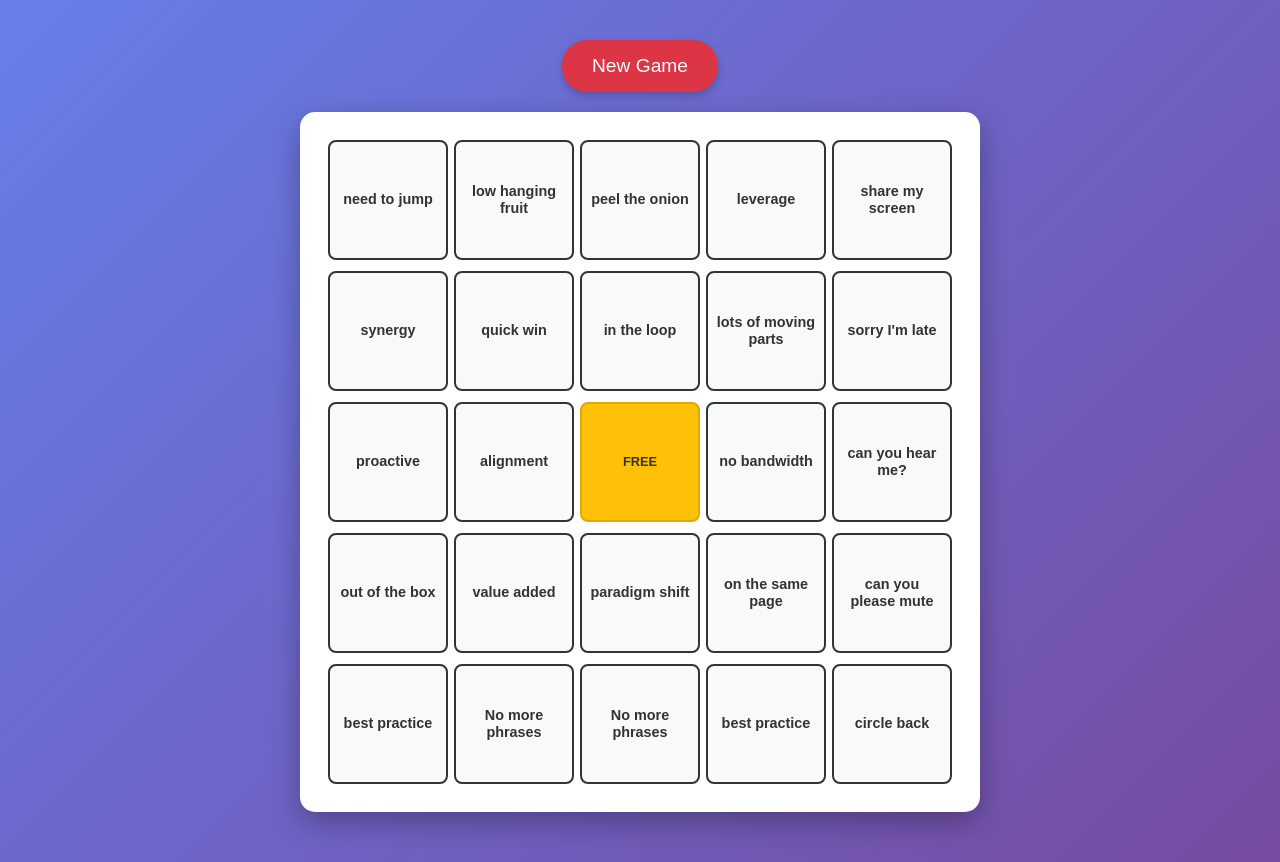
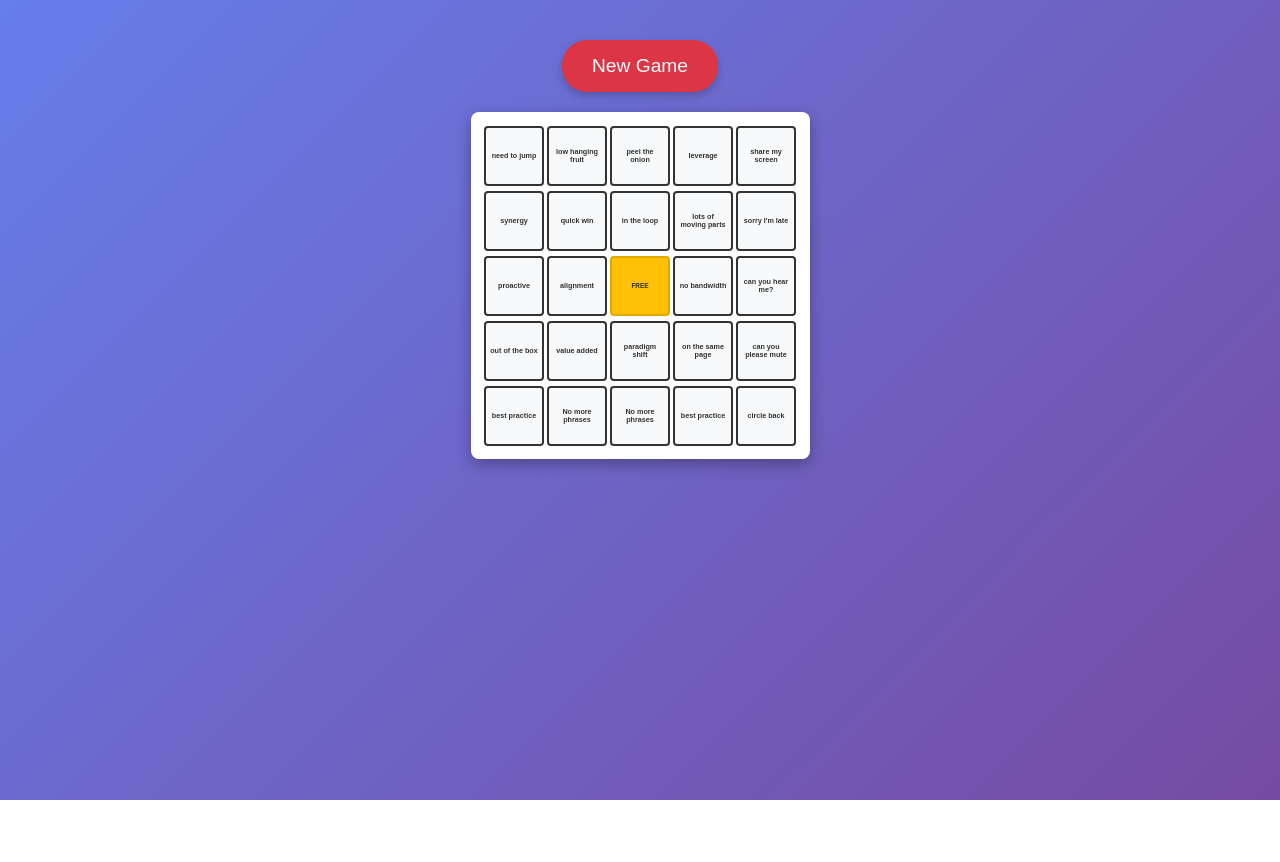
Before and after one commit to moxious/meeting-cost-timer, a React (Create React App) app in the folder bingo/: page / in a window 1280 px wide. After the commit the page ends 800 px from the top, so only its background shows below. Built offline with nearby package versions, Linux system fonts and the light colour scheme; the HTML template or start-up script is replaced by a standard one.

Commit message:
state & css fixes

```diff
--- a/bingo/src/BingoBoard.css
+++ b/bingo/src/BingoBoard.css
@@ -17,15 +17,15 @@
 .bingo-board {
   display: inline-block;
   background: white;
-  border-radius: 15px;
-  padding: clamp(10px, 2vw, 20px);
-  box-shadow: 0 10px 30px rgba(0, 0, 0, 0.3);
-  margin-bottom: 30px;
+  border-radius: 8px;
+  padding: clamp(5px, 1vw, 10px);
+  box-shadow: 0 5px 15px rgba(0, 0, 0, 0.3);
+  margin-bottom: 15px;
 }
 
 .bingo-row {
   display: flex;
-  margin-bottom: 5px;
+  margin-bottom: 2px;
 }
 
 .bingo-row:last-child {
@@ -33,14 +33,14 @@
 }
 
 .bingo-cell {
-  width: clamp(60px, 15vw, 120px);
-  height: clamp(60px, 15vw, 120px);
-  margin: 2px;
+  width: clamp(30px, 7.5vw, 60px);
+  height: clamp(30px, 7.5vw, 60px);
+  margin: 1px;
   border: 2px solid #333;
-  border-radius: 8px;
+  border-radius: 4px;
   background: #f8f9fa;
   color: #333;
-  font-size: clamp(0.6rem, 2vw, 0.9rem);
+  font-size: clamp(0.3rem, 1vw, 0.45rem);
   font-weight: bold;
   cursor: pointer;
   transition: all 0.3s ease;
@@ -48,8 +48,8 @@
   align-items: center;
   justify-content: center;
   text-align: center;
-  padding: clamp(4px, 1vw, 8px);
-  line-height: 1.2;
+  padding: clamp(2px, 0.5vw, 4px);
+  line-height: 1.1;
   word-wrap: break-word;
   overflow-wrap: break-word;
 }
@@ -77,7 +77,7 @@
   color: #333;
   border-color: #e0a800;
   cursor: default;
-  font-size: clamp(0.5rem, 1.5vw, 0.8rem);
+  font-size: clamp(0.25rem, 0.75vw, 0.4rem);
 }
 
 .bingo-cell.free-space:hover {
@@ -113,15 +113,15 @@
 /* Responsive design for different screen sizes */
 @media (max-width: 480px) {
   .bingo-container {
-    padding: 10px;
+    padding: 5px;
   }
 
   .bingo-board {
-    padding: 8px;
+    padding: 4px;
   }
 
   .bingo-cell {
-    margin: 1px;
+    margin: 0.5px;
     border-width: 1px;
   }
 }
@@ -138,10 +138,10 @@
 
 @media (min-width: 1200px) {
   .bingo-board {
-    padding: 25px;
+    padding: 12px;
   }
 
   .bingo-cell {
-    margin: 3px;
+    margin: 1.5px;
   }
 }
--- a/bingo/src/BingoBoard.js
+++ b/bingo/src/BingoBoard.js
@@ -56,7 +56,20 @@ const BingoBoard = () => {
     return board;
   };
 
-  const [board, setBoard] = useState(generateBoard());
+  const [board, setBoard] = useState(() => {
+    // Try to load saved board state from localStorage
+    const savedBoard = localStorage.getItem('bingoBoardState');
+    if (savedBoard) {
+      try {
+        return JSON.parse(savedBoard);
+      } catch (e) {
+        console.log('Failed to parse saved board state, generating new board');
+      }
+    }
+    // Generate new board if no saved state exists
+    return generateBoard();
+  });
+
   const [marked, setMarked] = useState(() => {
     // Try to load saved marked state from localStorage
     const saved = localStorage.getItem('bingoMarkedState');
@@ -79,17 +92,20 @@ const BingoBoard = () => {
     newMarked[row][col] = !newMarked[row][col];
     setMarked(newMarked);
 
-    // Save the new marked state to localStorage
+    // Save both board and marked state to localStorage
+    localStorage.setItem('bingoBoardState', JSON.stringify(board));
     localStorage.setItem('bingoMarkedState', JSON.stringify(newMarked));
   };
 
   const resetBoard = () => {
-    setBoard(generateBoard());
+    const newBoard = generateBoard();
+    setBoard(newBoard);
     const newMarked = Array(5).fill().map(() => Array(5).fill(false));
     setMarked(newMarked);
 
-    // Clear the saved state when resetting
-    localStorage.removeItem('bingoMarkedState');
+    // Save the new board and clear the marked state
+    localStorage.setItem('bingoBoardState', JSON.stringify(newBoard));
+    localStorage.setItem('bingoMarkedState', JSON.stringify(newMarked));
   };
 
   return (
```
